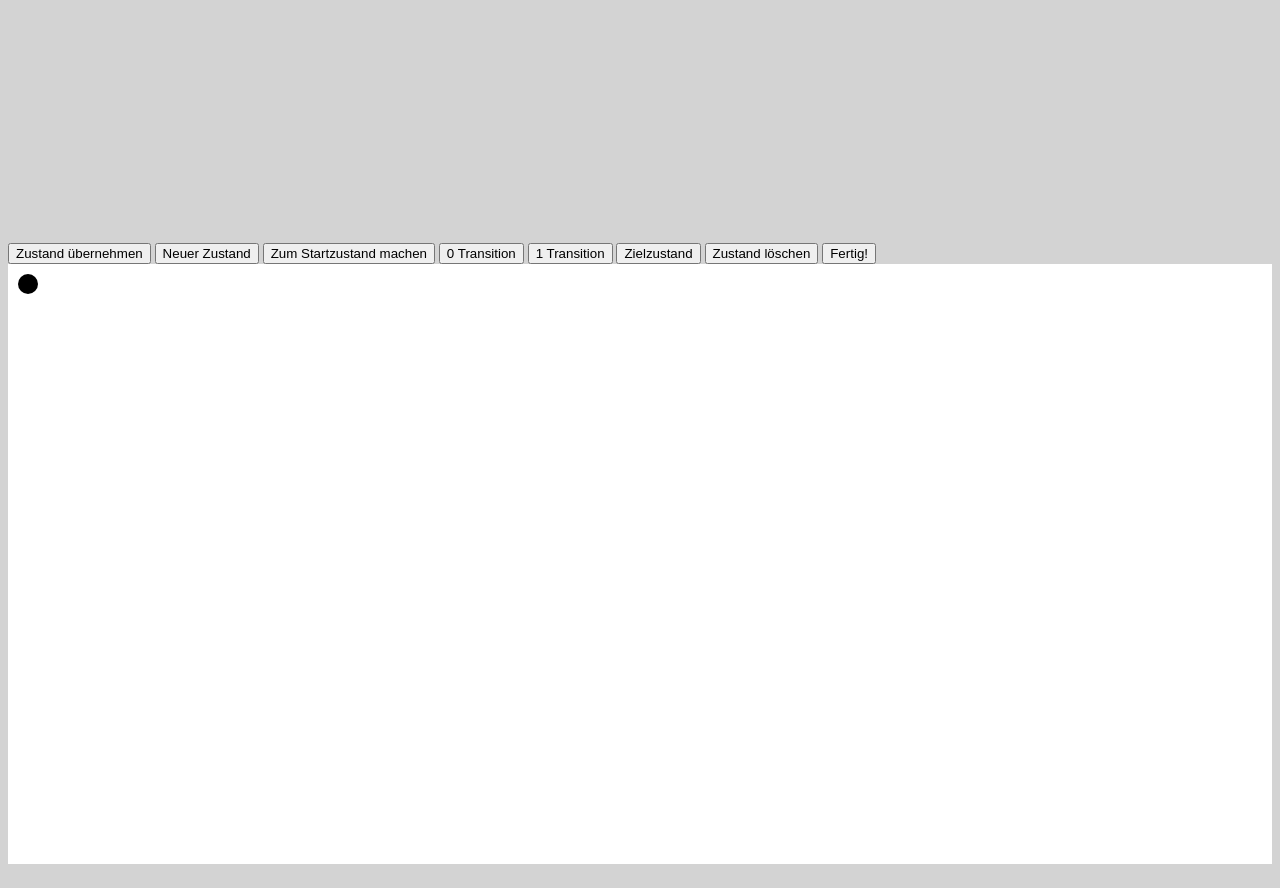
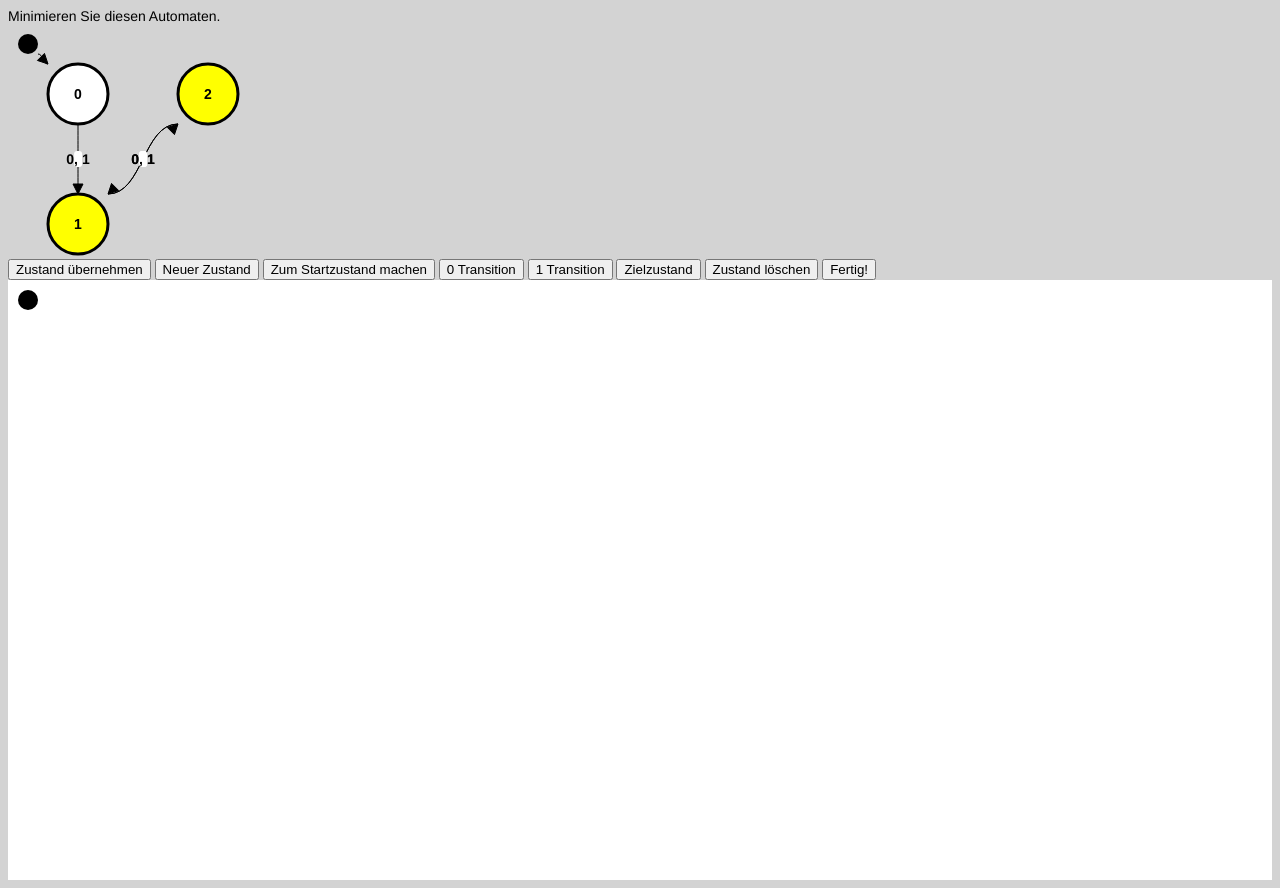
Before and after one commit to wyrgil/LearnFSM, a website with bundled scripts: page play.html in a window 1280 px wide. Built offline with nearby package versions, Linux system fonts and the light colour scheme.

Commit message:
Added loading and drawing of question

```diff
--- a/fsm.js
+++ b/fsm.js
@@ -7,9 +7,9 @@ class FSM {
     constructor() {
         if (arguments.length != 4) {
             this.start = null;
-            this.states = new Set();
-            this.trans = new Set();
-            this.ends = new Set();
+            this.states = new Array();
+            this.trans = new Array();
+            this.ends = new Array();
         } else {
             this.start = arguments[0];
             this.states = arguments[1];
--- a/learnLogic.js
+++ b/learnLogic.js
@@ -17,7 +17,7 @@ var graphQuestion;
 var paperQuestion;
 
 /**
- * This is all for cyAnswer.
+ * This is all for the answer part.
  */
 var border = 2;
 var borderActive = 4;
@@ -37,6 +37,12 @@ var nodes;
 var transitions = new Set();
 
 var transitionSetFlag = false;
+
+/**
+ * These variables are for the question part
+ */
+var questionFSM;
+var solutionFSM;
 
 /**
  * This method is called by the browser after all DOM content is loaded.
@@ -105,6 +111,8 @@ function onLoad() {
         }
     });
     graphAnswer.addCell(start);
+
+    loadQuestion();
 }
 
 /**
@@ -164,6 +172,28 @@ function link(source, target, label, vertices) {
     });
     graphAnswer.addCell(cell);
     return cell;
+}
+
+function questionLink(source, target, label) {
+    var cell = new joint.shapes.fsa.Arrow({
+        source: {
+            id: source.id
+        },
+        target: {
+            id: target.id
+        },
+        labels: [{
+            position: .5,
+            attrs: {
+                text: {
+                    text: label || '',
+                    'font-weight': 'bold'
+                }
+            }
+        }],
+        vertices: []
+    });
+    graphQuestion.addCell(cell);
 }
 
 /**
@@ -315,3 +345,172 @@ function finishButtonText() {
         document.getElementById("makeFinish").textContent = "Zum Zielzustand machen";
     }
 }
+
+/**
+ * Loads a question.
+ *
+ * @param {Number} id : Question id (for database).
+ */
+function loadQuestion(id) {
+    var packedQuestion;
+    if (id != null) {
+        //TODO: load question from db.
+    } else {
+        switch (document.getElementById("questionType").innerHTML) {
+            case "minimize":
+                packedQuestion = {
+                    questionText: "Minimieren Sie diesen Automaten.",
+                    questionFSM: {
+                        start: "0",
+                        states: ["0", "1", "2"],
+                        ends: ["1", "2"],
+                        trans: [{
+                            from: "0",
+                            sign: "0",
+                            to: "1"
+                        }, {
+                            from: "0",
+                            sign: "1",
+                            to: "1"
+                        }, {
+                            from: "1",
+                            sign: "0",
+                            to: "2"
+                        }, {
+                            from: "1",
+                            sign: "1",
+                            to: "2"
+                        }, {
+                            from: "2",
+                            sign: "0",
+                            to: "1"
+                        }, {
+                            from: "2",
+                            sign: "1",
+                            to: "1"
+                        }]
+                    },
+                    solutionFSM: {
+                        start: "0",
+                        states: ["0", "1"],
+                        ends: ["1"],
+                        trans: [{
+                            from: "0",
+                            sign: "0",
+                            to: "1"
+                        }, {
+                            from: "0",
+                            sign: "1",
+                            to: "1"
+                        }, {
+                            from: "1",
+                            sign: "0",
+                            to: "1"
+                        }, {
+                            from: "1",
+                            sign: "1",
+                            to: "1"
+                        }]
+                    }
+                }
+                break;
+
+            default:
+                break;
+        }
+    }
+    document.getElementById("questionText").innerHTML = packedQuestion.questionText;
+    questionFSM = new FSM(packedQuestion.questionFSM.start,
+        packedQuestion.questionFSM.states,
+        packedQuestion.questionFSM.trans,
+        packedQuestion.questionFSM.ends);
+    solutionFSM = new FSM(packedQuestion.solutionFSM.start,
+        packedQuestion.solutionFSM.states,
+        packedQuestion.solutionFSM.trans,
+        packedQuestion.solutionFSM.ends);
+
+    drawQuestion(questionFSM);
+}
+
+/**
+ * Takes an FSM and draws it on the questionPaper as a graph.
+ *
+ * @param {FSM} fsm : The FSM to draw.
+ */
+function drawQuestion(fsm) {
+    start = new joint.shapes.fsa.StartState({
+        position: {
+            x: 10,
+            y: 10
+        }
+    });
+    graphQuestion.addCell(start);
+
+    var xqPos = 0;
+    var yqPos = 0;
+
+    fsm.states.forEach(state => {
+        var cell = new joint.shapes.fsa.State({
+            id: state,
+            position: {
+                x: xqPos + offsetX / 2,
+                y: yqPos + offsetY / 2
+            },
+            size: {
+                width: nodeSize,
+                height: nodeSize
+            },
+            attrs: {
+                text: {
+                    text: state
+                }
+            }
+        });
+        graphQuestion.addCell(cell);
+        if (yqPos == 0) {
+            yqPos += delta;
+        } else {
+            yqPos -= delta;
+            xqPos += delta;
+        }
+    });
+
+    questionLink(start, graphQuestion.getCell(fsm.start));
+
+    fsm.trans.forEach(transition => {
+        var newNeeded = true;
+        if (graphQuestion.getLinks().length > 0) {
+            graphQuestion.getLinks().forEach(linkId => {
+                graphQuestion.getCells().forEach(graphCell => {
+                    if (newNeeded && linkId.id == graphCell.id) {
+                        if (transition.from == graphCell.source().id &&
+                            transition.to == graphCell.target().id) {
+                            if (!graphCell.attributes.labels[0].attrs.text.text.includes(transition.sign)) {
+                                graphCell.attributes.labels[0].attrs.text.text = ("0 , 1");
+                                graphCell.attr('text/text', '0, 1');
+                            }
+                            newNeeded = false;
+                        }
+                    }
+                });
+            });
+        }
+        if (newNeeded) {
+            questionLink(graphQuestion.getCell(transition.from),
+                graphQuestion.getCell(transition.to),
+                transition.sign);
+        }
+    });
+
+    fsm.ends.forEach(end => {
+        graphQuestion.getCell(end).attr('circle/fill', 'yellow');
+    })
+}
+
+function check() {
+    var fsmToCheck = answerToFSM();
+}
+
+function answerToFSM() {
+
+}
--- a/play.html
+++ b/play.html
@@ -16,7 +16,8 @@
 </head>
 
 <body onload="onLoad()">
-
+    <div id="questionType">minimize</div>
+    <div id="questionText"></div>
     <div id="paperQuestion"></div>
     <div id="options">
         <button id="addToBottom" onclick="addToBottom()">Zustand übernehmen</button>
--- a/style.css
+++ b/style.css
@@ -1,6 +1,10 @@
 body {
     font: 14px helvetica neue, helvetica, arial, sans-serif;
     background-color: lightgray;
+}
+
+#questionType {
+    display: none;
 }
 
 #paperAnswer {
```
